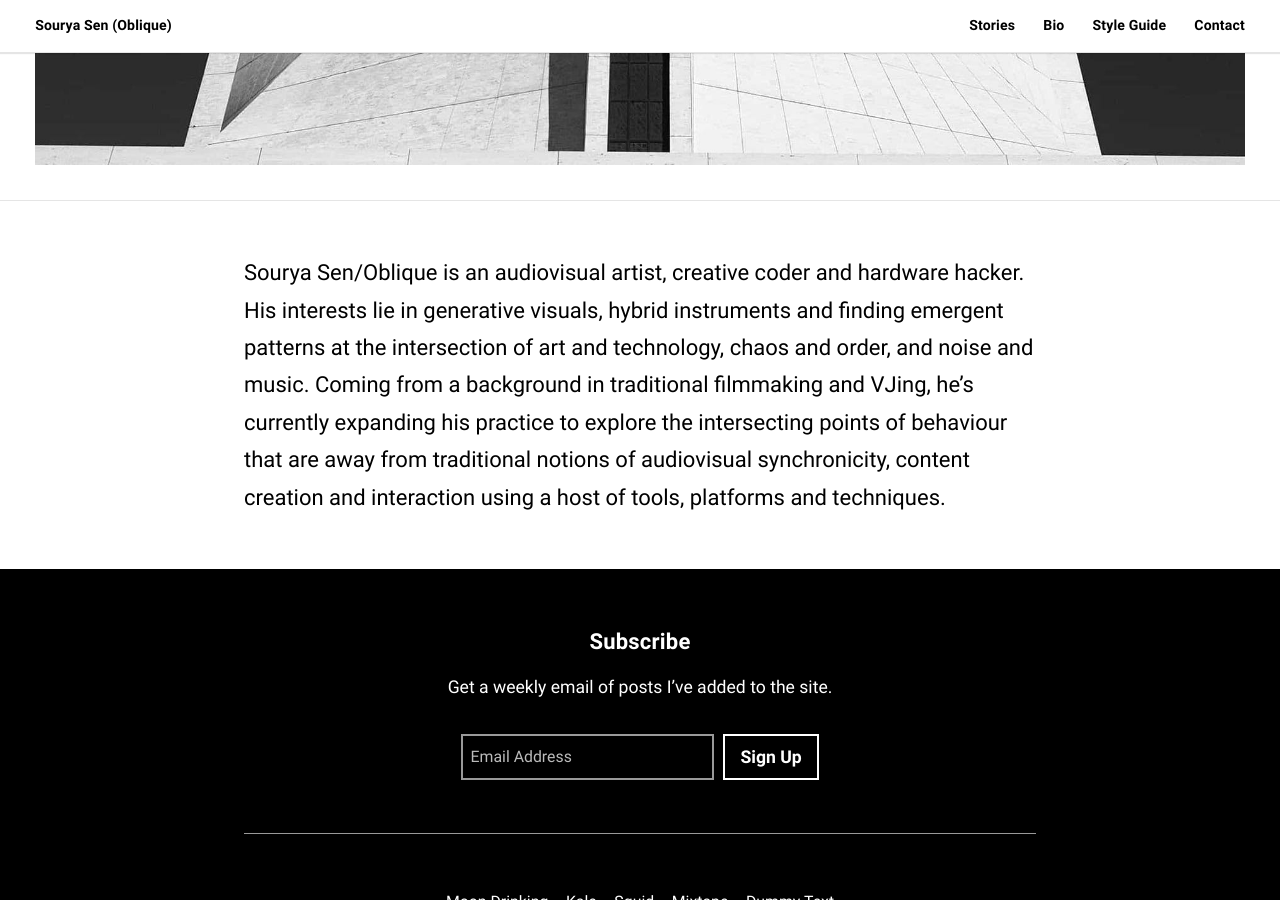
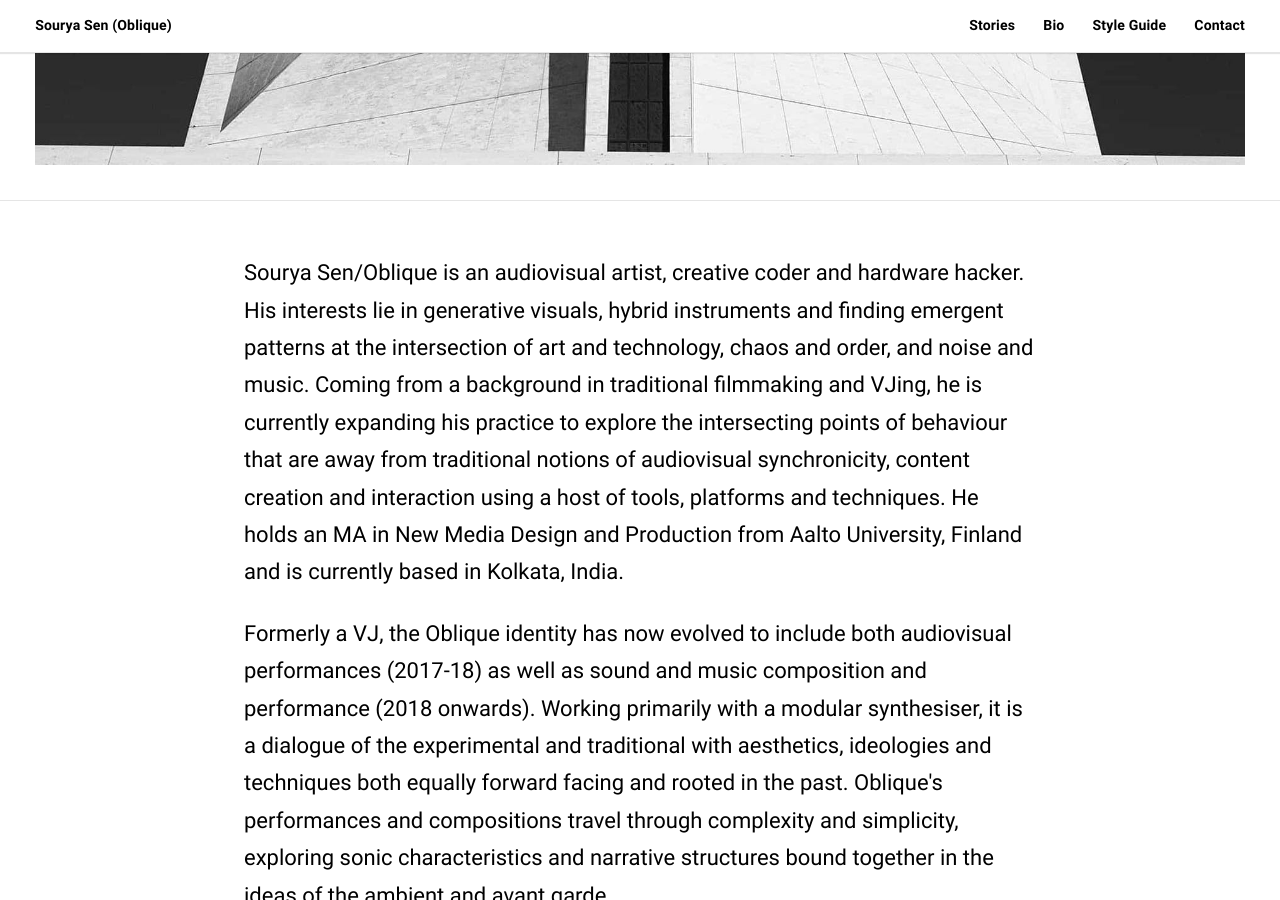
Before and after one commit to samesies/barber-jekyll, a Jekyll site: the page built from bio.html, in a window 1280 px wide and 900 px high, scrolled down 961 px. Built offline with Jekyll 4.4.1, drawn with Linux system fonts in a browser that asks for light colours; some web fonts are replaced; some of the changed text lies outside the part shown.

```diff
--- a/_config.yml
+++ b/_config.yml
@@ -29,6 +29,9 @@ formcarry: https://formcarry.com/s/zdrC4AzlGwh
 # MailChimp settings
 #mailchimp_action: https://samesies.us17.list-manage.com/subscribe/post-json?u=66ddf555dab480e6a8606430b&amp;id=89b3ee034f
 #mailchimp_input: b_66ddf555dab480e6a8606430b_89b3ee034f
+
+mailchimp_action: https://gmail.us4.list-manage.com/subscribe/post-json?u=0eda558109a704ce55cef6303&amp;id=0e8e938421
+mailchimp_input: b_0eda558109a704ce55cef6303_0e8e938421
 
 # Author settings
 author:
--- a/_includes/footer.html
+++ b/_includes/footer.html
@@ -4,7 +4,7 @@
     <div class="subscribe" id="subscribe">
       <div class="subscribe__container">
         <span class="subscribe__title">Subscribe</span>
-        <p class="subscribe__text">Get a weekly email of posts I’ve added to the site.</p>
+        <p class="subscribe__text">If you want (occasional) updates from me directly, subscribe here.</p>
         {% include subscribe-form.html %}
       </div>
     </div>
--- a/_includes/navigation.html
+++ b/_includes/navigation.html
@@ -1,7 +1,7 @@
 <nav>
   <ul class="header__list">
     <li><a href="{{ '/' | prepend: site.baseurl }}">Stories</a></li>
-      <li><a href="{{ '/bio' | prepend: site.baseurl }}">Bio</a></li>
+    <li><a href="{{ '/bio' | prepend: site.baseurl }}">Bio</a></li>
     <li><a href="{{ '/style-guide' | prepend: site.baseurl }}">Style Guide</a></li>
     <li><span class="popup__open">Contact</span></li>
   </ul>
--- a/bio.html
+++ b/bio.html
@@ -3,4 +3,6 @@ layout: page
 title: Bio
 image: /assets/images/placeholder-18.jpg
 ---
-<p>Sourya Sen/Oblique is an audiovisual artist, creative coder and hardware hacker. His interests lie in generative visuals, hybrid instruments and finding emergent patterns at the intersection of art and technology, chaos and order, and noise and music. Coming from a background in traditional filmmaking and VJing, he’s currently expanding his practice to explore the intersecting points of behaviour that are away from traditional notions of audiovisual synchronicity, content creation and interaction using a host of tools, platforms and techniques. </p>
+<p>Sourya Sen/Oblique is an audiovisual artist, creative coder and hardware hacker. His interests lie in generative visuals, hybrid instruments and finding emergent patterns at the intersection of art and technology, chaos and order, and noise and music. Coming from a background in traditional filmmaking and VJing, he is currently expanding his practice to explore the intersecting points of behaviour that are away from traditional notions of audiovisual synchronicity, content creation and interaction using a host of tools, platforms and techniques. He holds an MA in New Media Design and Production from Aalto University, Finland and is currently based in Kolkata, India.</p>
+<br>
+<p>Formerly a VJ, the Oblique identity has now evolved to include both audiovisual performances (2017-18) as well as sound and music composition and performance (2018 onwards). Working primarily with a modular synthesiser, it is a dialogue of the experimental and traditional with aesthetics, ideologies and techniques both equally forward facing and rooted in the past. Oblique's performances and compositions travel through complexity and simplicity, exploring sonic characteristics and narrative structures bound together in the ideas of the ambient and avant garde.</p>
```
